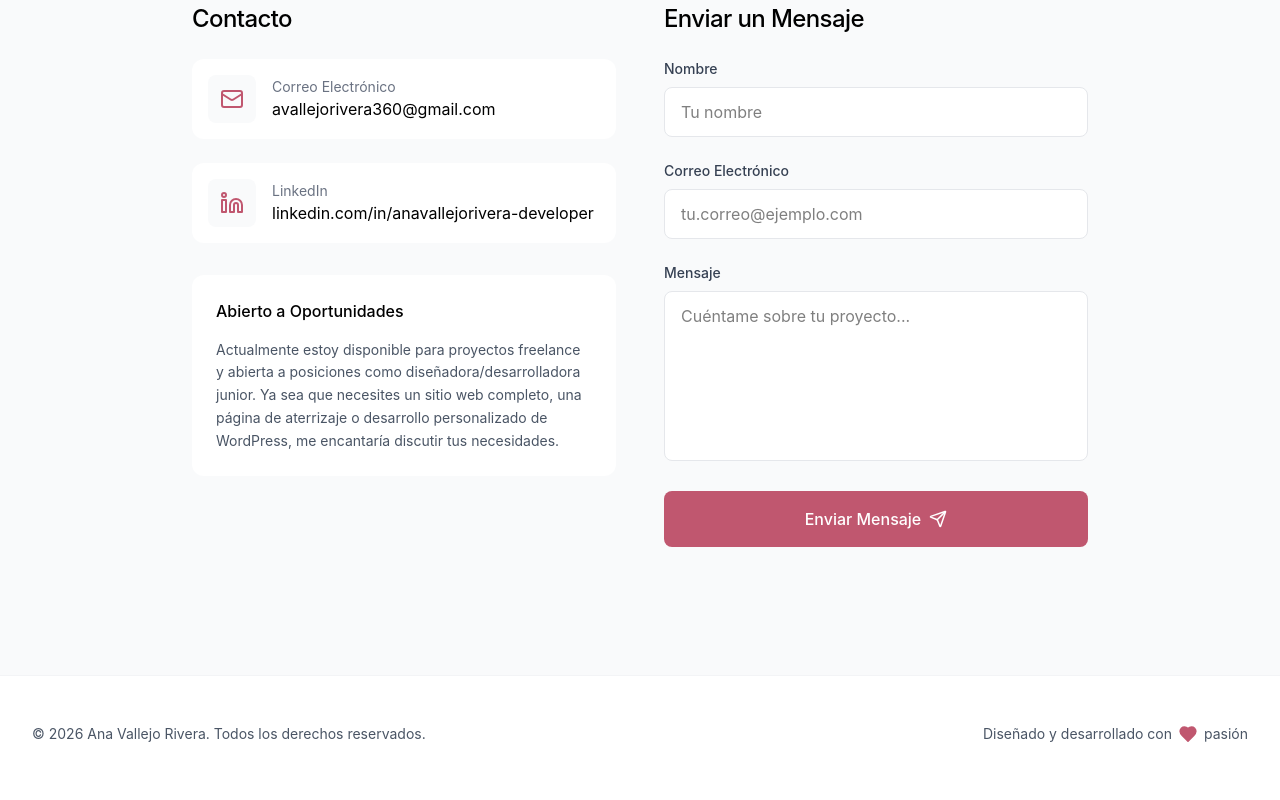
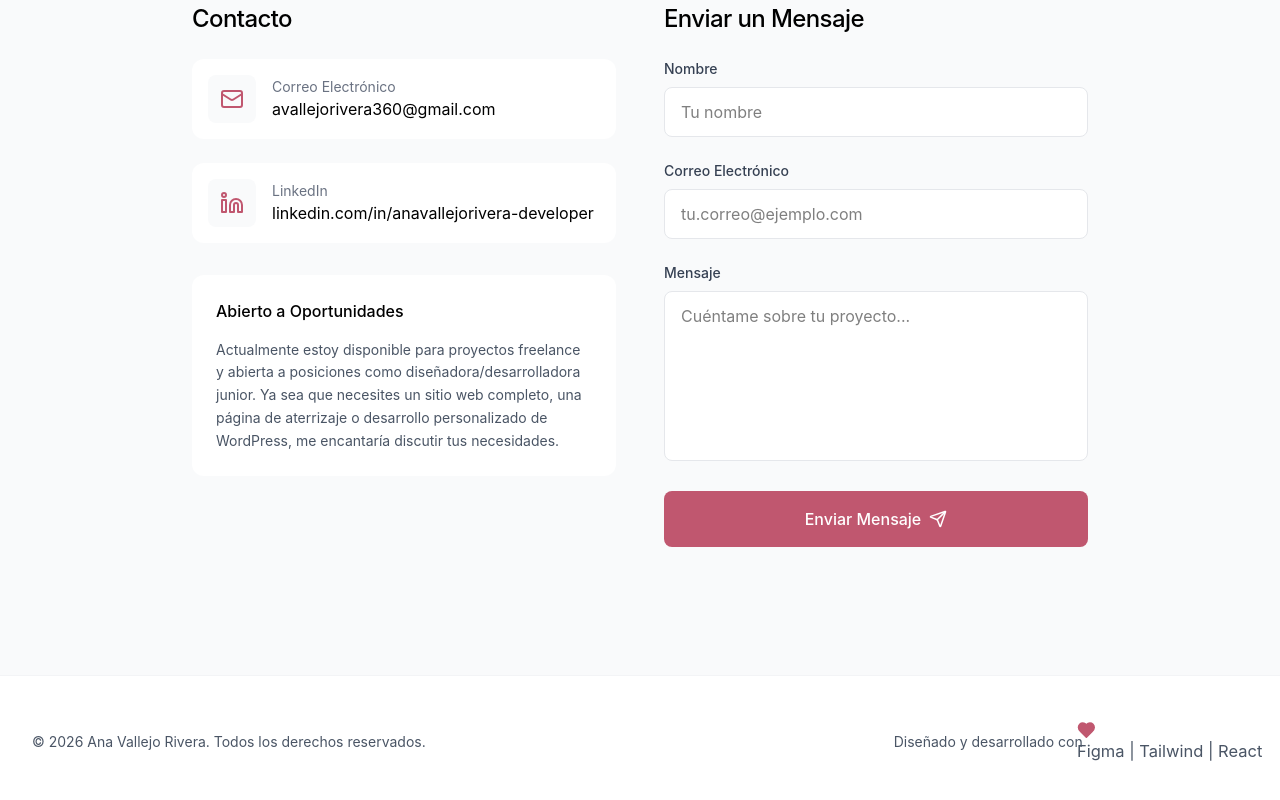
Before and after one commit to avallejorivera360-bot/ana-porfolio, a React (Vite) app: page / in a window 1280 px wide. Shown: the part 7713-8513 px from the top of the page. Built offline with nearby package versions, Linux system fonts and the light colour scheme.

Commit message:
Remove the word 'pasión' from Footer component

```diff
--- a/src/app/components/Footer.tsx
+++ b/src/app/components/Footer.tsx
@@ -31,8 +31,8 @@ export function Footer() {
               }}
             >
               <Heart size={16} className="text-[#c0576f] fill-[#c0576f]" />
+              Figma | Tailwind | React
             </motion.div>
-            pasión
           </div>
         </motion.div>
       </div>
```
